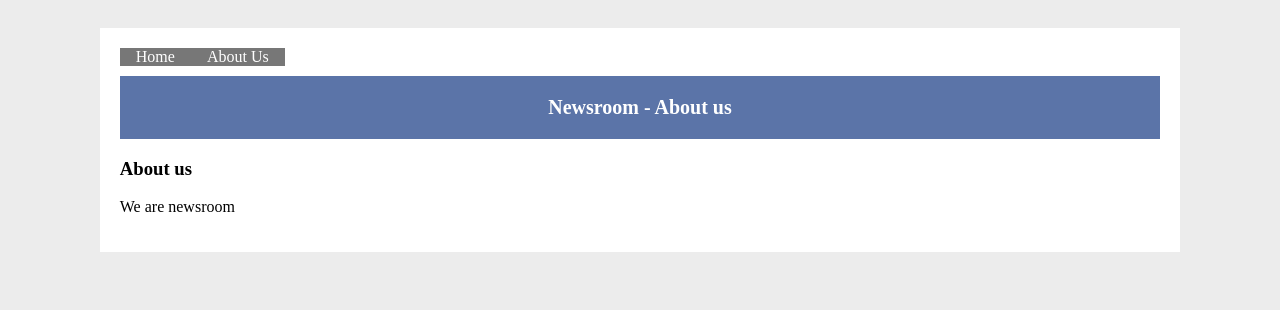
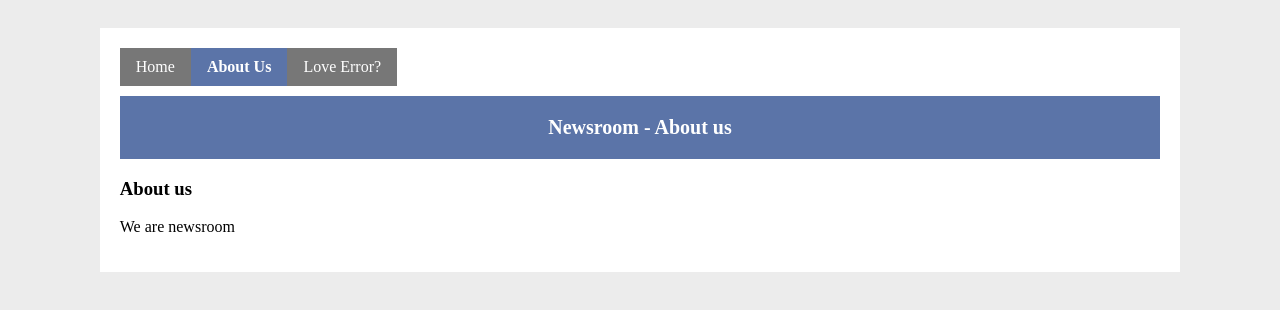
Before and after one commit to arsho/react-practice, a React app: page /#/about in a window 1280 px wide. Built offline with nearby package versions, Linux system fonts and the light colour scheme.

Commit message:
added active link

```diff
--- a/src/components/HeaderComponent.js
+++ b/src/components/HeaderComponent.js
@@ -1,6 +1,14 @@
 import React from 'react';
 import PropTypes from 'prop-types';
-import { Link } from 'react-router-dom';
+import { NavLink } from 'react-router-dom';
+
+const checkActive = (match, location) => {
+  if(location===false){
+    return false;
+  }
+  const { pathname } = location;
+  return pathname === "/";
+}
 
 export const PageTitle = ({page_title}) => (
   <div className = "header-wrapper">
@@ -12,8 +20,9 @@ export const PageTitle = ({page_title}) => (
 
 export const NavigationBar = () => (
   <ul className="horizontal-menu">
-    <li> <Link activeClassName="active" to = '/'>Home</Link> </li>
-    <li> <Link activeClassName="active" to = '/about'>About Us</Link> </li>
+    <li> <NavLink to = '/' activeClassName="active-link" isActive={checkActive}>Home</NavLink> </li>
+    <li> <NavLink to = '/about' activeClassName="active-link">About Us</NavLink> </li>
+    <li> <NavLink to = '/error' activeClassName="active-link">Love Error?</NavLink> </li>
   </ul>
 )
 
--- a/src/stylesheets/index.css
+++ b/src/stylesheets/index.css
@@ -2,6 +2,13 @@ body{
   background: #ececec;
   padding: 20px;
   font-family: 'ubuntu' !important;
+}
+a{
+  text-decoration: none;
+  color: #5b74a8;
+}
+a:hover{
+  color: teal;
 }
 .app{
   width: 85%;
@@ -31,12 +38,16 @@ body{
   border-bottom: 2px dashed #777;
 }
 .news-title{
-  color: #5b74a8;
   margin: 10px 0px;
 }
 .right{
   float: right;
   clear: both;
+}
+.active-link{
+  background: #5b74a8 !important;
+  color: white !important;
+  font-weight: bold !important;
 }
 .active{
   background: #5b74a8;
@@ -50,7 +61,7 @@ body{
 }
 .horizontal-menu{
   list-style-type: none;
-  padding: 0;
+  padding: 10px 0px;
   margin: 0;
   display: block;
   overflow: hidden;
```
Also changed, not shown: screenshot/error.png (added).
